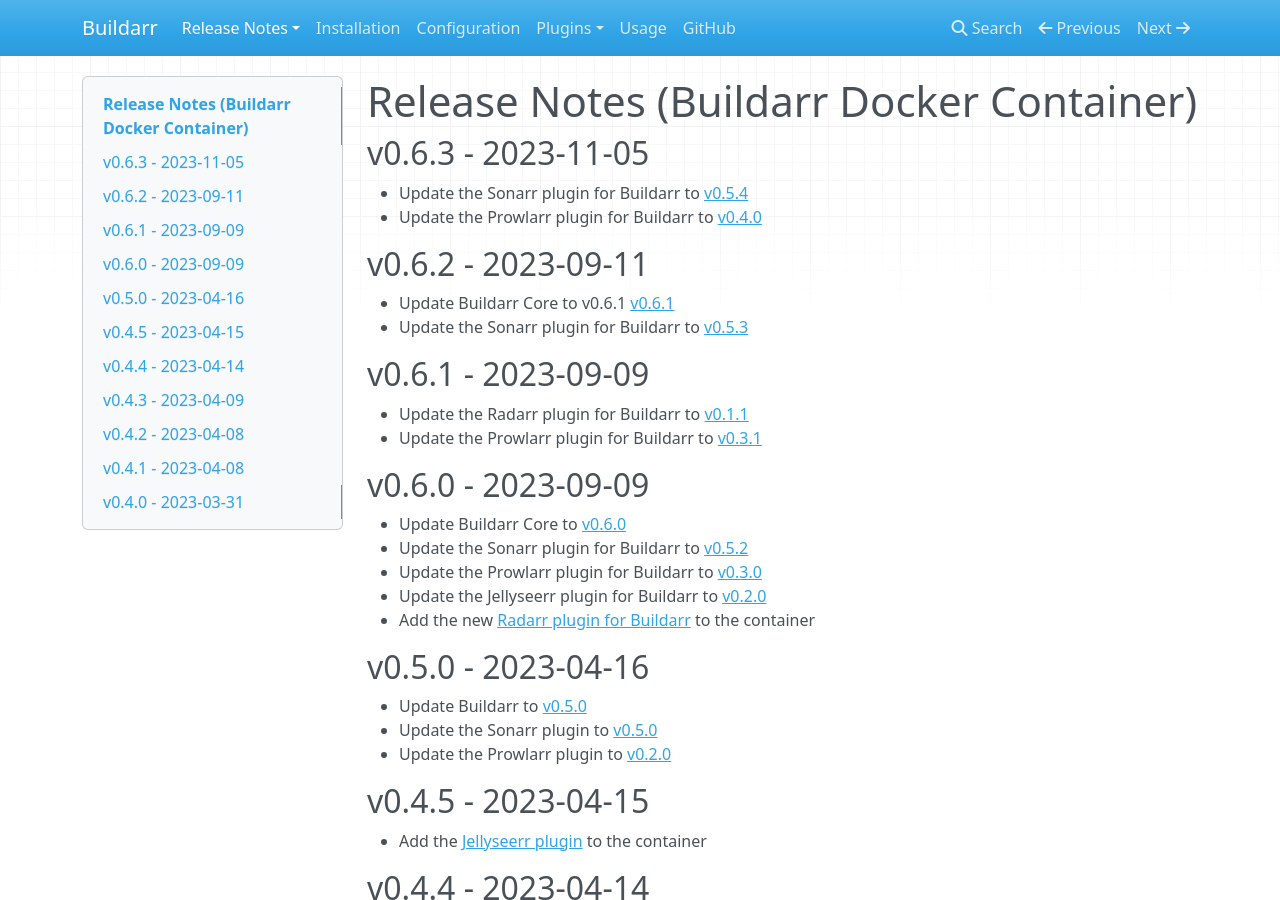
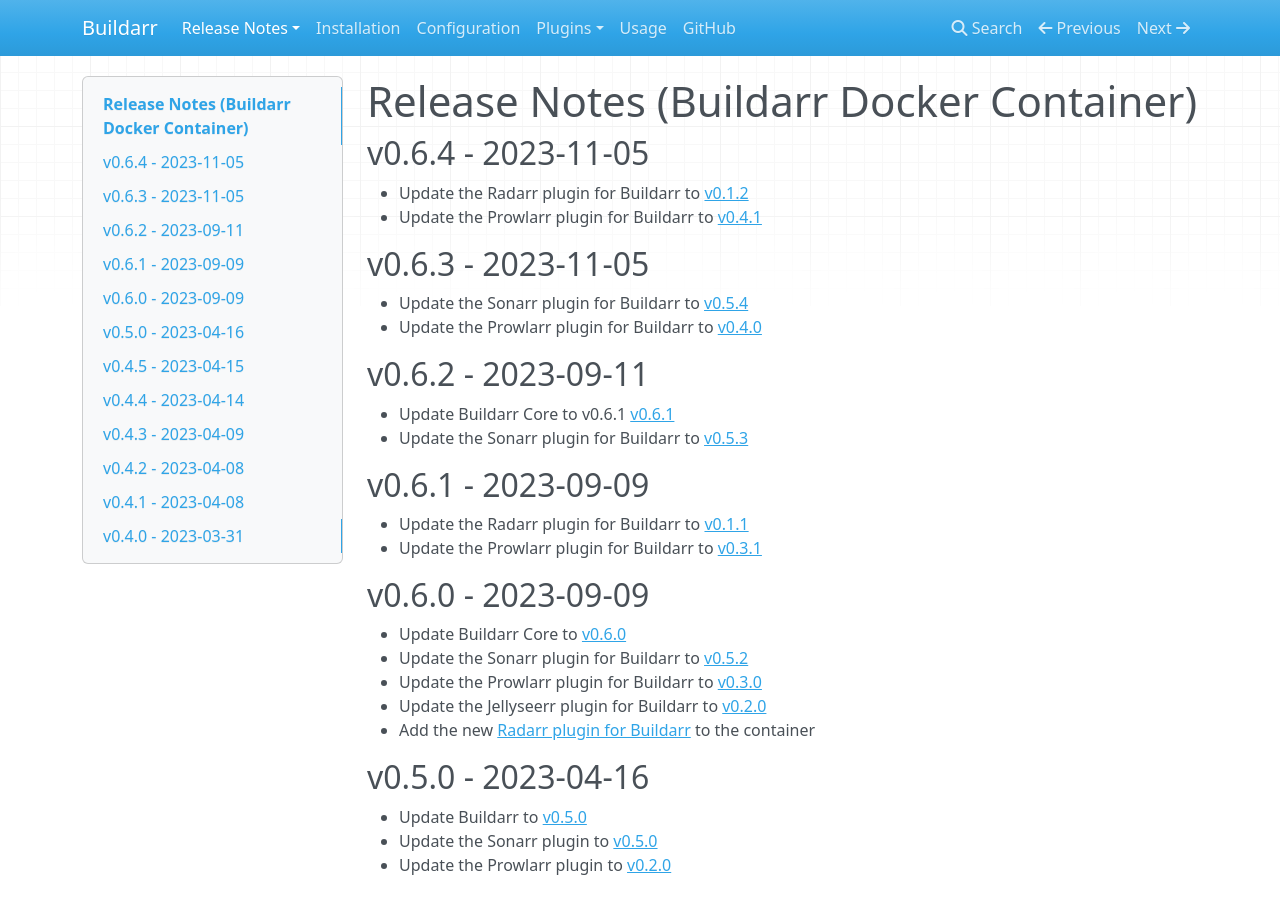
Before and after one commit to buildarr/buildarr-docs, an MkDocs documentation site: the page built from docs/docker/release-notes.md, in a window 1280 px wide and 900 px high. Built offline with MkDocs 1.6.1, drawn with Linux system fonts in a browser that asks for light colours; nearby versions of some CDN libraries.

Commit message:
Update Buildarr container to v0.6.4 (#15)
* Add release notes
* Pull updated submodules
* Update Poetry lock files

```diff
--- a/docs/docker/release-notes.md
+++ b/docs/docker/release-notes.md
@@ -1,9 +1,15 @@
 # Release Notes (Buildarr Docker Container)
+
+## v0.6.4 - 2023-11-05
+
+* Update the Radarr plugin for Buildarr to [v0.1.2](https://buildarr.github.io/plugins/radarr/release-notes#v012-2023-11-05)
+* Update the Prowlarr plugin for Buildarr to [v0.4.1](https://buildarr.github.io/plugins/prowlarr/release-notes#v041-2023-11-05)
+
 
 ## v0.6.3 - 2023-11-05
 
 * Update the Sonarr plugin for Buildarr to [v0.5.4](https://buildarr.github.io/plugins/sonarr/release-notes#v054-2023-11-05)
-* Update the Prowlarr plugin for Buildarr to [v0.4.0](https://buildarr.github.io/plugins/prowlarr/release-notes#v031-2023-11-05)
+* Update the Prowlarr plugin for Buildarr to [v0.4.0](https://buildarr.github.io/plugins/prowlarr/release-notes#v040-2023-11-05)
 
 
 ## v0.6.2 - 2023-09-11
```
Also changed, not shown: 1 other file.
